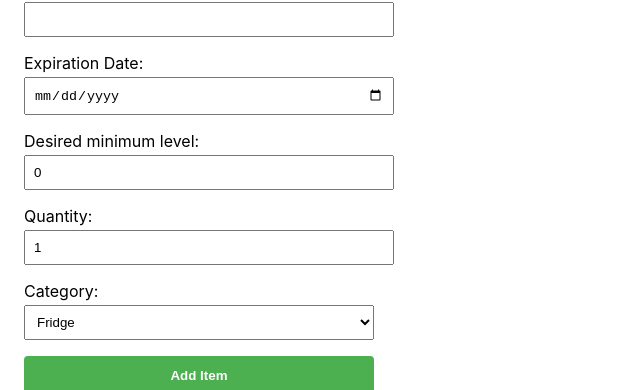
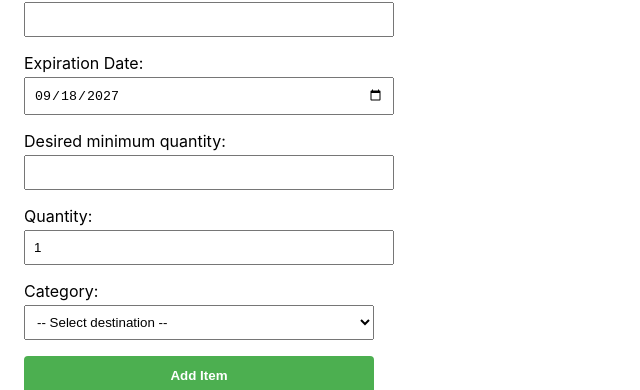
Before and after one commit to lkbosak/PantryPanda, a React (Create React App) app in the folder client/my-app/: page /addItem in a window 1280 px wide. Shown: the part 249-639 px from the top of the page, without its empty margins (0-640 px from the left). Built offline with nearby package versions, Linux system fonts and the light colour scheme.

Commit message:
Cleaned up add item forum

```diff
--- a/client/my-app/src/AddItemForm.tsx
+++ b/client/my-app/src/AddItemForm.tsx
@@ -6,11 +6,20 @@ interface AddItemFormProps {
 
 const AddItemForm: React.FC<AddItemFormProps> = ({ onAdd }) => {
   const [name, setName] = useState('');
-  const [quantity, setQuantity] = useState(1);
-  const [category, setCategory] = useState('Fridge');
+  const [quantity, setQuantity] = useState('1');
+  const [category, setCategory] = useState('');
   const [barcode, setBarcode] = useState('');
-  const [expirationDate, setExpirationDate] = useState('');
-  const [minLevel, setMinLevel] = useState(0);
+  // default expiration date two years from now (YYYY-MM-DD)
+  const twoYearsFromNow = () => {
+    const d = new Date();
+    d.setFullYear(d.getFullYear() + 2);
+    const yyyy = d.getFullYear();
+    const mm = String(d.getMonth() + 1).padStart(2, '0');
+    const dd = String(d.getDate()).padStart(2, '0');
+    return `${yyyy}-${mm}-${dd}`;
+  };
+  const [expirationDate, setExpirationDate] = useState(twoYearsFromNow());
+  const [minLevel, setMinLevel] = useState('');
   const [error, setError] = useState('');
 
   const handleSubmit = (e: React.FormEvent) => {
@@ -19,13 +28,26 @@ const AddItemForm: React.FC<AddItemFormProps> = ({ onAdd }) => {
       setError('Please enter an item name.');
       return;
     }
-    setError('');
-    onAdd({ name, quantity, category, barcode, expirationDate: expirationDate || undefined, minLevel });
+    if (quantity === '' ) {
+      setError('Please enter a quantity greater than 0.');
+      return;
+    }
+    const qtyNum = Number(quantity);
+    if (!Number.isFinite(qtyNum) || qtyNum <= 0) {
+      setError('Quantity must be a number greater than 0.');
+      return;
+    }
+    if (!category) {
+      setError('Please select a destination.');
+      return;
+    }
+    const minLevelNum = minLevel === '' ? undefined : Number(minLevel);
+    onAdd({ name, quantity: qtyNum, category, barcode, expirationDate: expirationDate || undefined, minLevel: minLevelNum });
     setName('');
-    setQuantity(1);
-    setCategory('Fridge');
-    setExpirationDate('');
-    setMinLevel(0);
+    setQuantity('1');
+    setCategory('');
+  setExpirationDate(twoYearsFromNow());
+    setMinLevel('');
   };
 
   return (
@@ -63,13 +85,28 @@ const AddItemForm: React.FC<AddItemFormProps> = ({ onAdd }) => {
         />
       </div>
       <div>
-        <label htmlFor="item-minlevel">Desired minimum level:</label>
+        <label htmlFor="item-minlevel">Desired minimum quantity:</label>
         <input
           id="item-minlevel"
-          type="number"
-          min={0}
+          type="text"
+          inputMode="numeric"
+          pattern="\d*"
           value={minLevel}
-          onChange={e => setMinLevel(Number(e.target.value))}
+          onKeyDown={e => {
+            if (['Backspace', 'Delete', 'ArrowLeft', 'ArrowRight', 'Tab'].includes(e.key)) return;
+            // block anything that's not a digit
+            if (!/^\d$/.test(e.key)) e.preventDefault();
+          }}
+          onPaste={e => {
+            const text = e.clipboardData.getData('text');
+            if (!/^\d*$/.test(text)) {
+              e.preventDefault();
+            }
+          }}
+          onChange={e => {
+            const v = e.target.value;
+            if (/^\d*$/.test(v)) setMinLevel(v);
+          }}
           style={{ width: '100%', padding: '0.5rem', marginTop: '0.25rem' }}
         />
       </div>
@@ -77,16 +114,30 @@ const AddItemForm: React.FC<AddItemFormProps> = ({ onAdd }) => {
         <label htmlFor="item-quantity">Quantity:</label>
         <input
           id="item-quantity"
-          type="number"
-          min={1}
+          type="text"
+          inputMode="numeric"
+          pattern="\d*"
           value={quantity}
-          onChange={e => setQuantity(Number(e.target.value))}
+          onKeyDown={e => {
+            if (['Backspace', 'Delete', 'ArrowLeft', 'ArrowRight', 'Tab'].includes(e.key)) return;
+            if (!/^\d$/.test(e.key)) e.preventDefault();
+          }}
+          onPaste={e => {
+            const text = e.clipboardData.getData('text');
+            if (!/^\d*$/.test(text)) e.preventDefault();
+          }}
+          onChange={e => {
+            const v = e.target.value;
+            if (v === '' || /^\d+$/.test(v)) setQuantity(v);
+          }}
           style={{ width: '100%', padding: '0.5rem', marginTop: '0.25rem' }}
+          required
         />
       </div>
       <div>
         <label htmlFor="item-category">Category:</label>
         <select id="item-category" value={category} onChange={e => setCategory(e.target.value)} style={{ width: '100%', padding: '0.5rem', marginTop: '0.25rem' }}>
+          <option value="" disabled>-- Select destination --</option>
           <option value="Fridge">Fridge</option>
           <option value="Freezer">Freezer</option>
           <option value="Spice Rack">Spice Rack</option>
```
Also changed, not shown: 1 other file (tests, documents, lock files or other folders).
